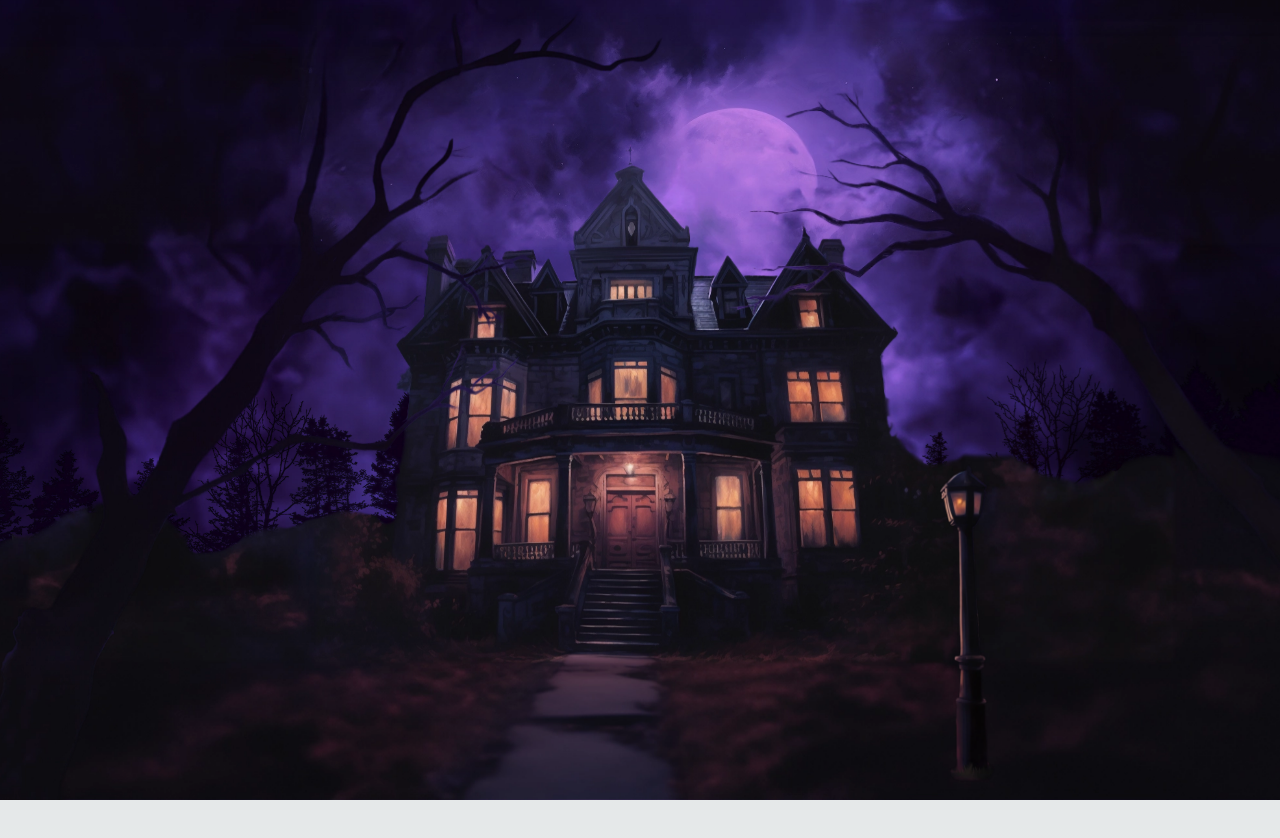
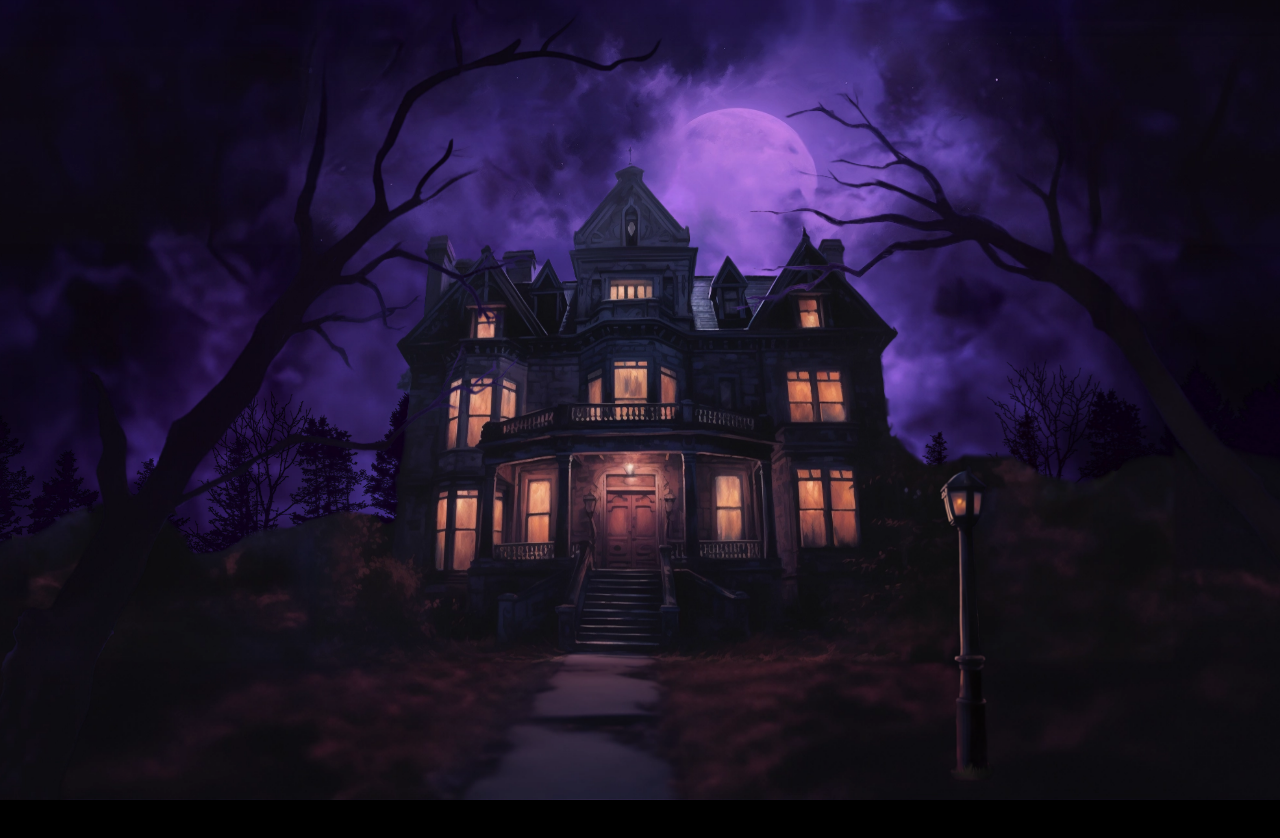
Before and after one commit to voice-adventures/ryft-website, a Next.js app: page / in a window 1280 px wide. Shown: the top 838 px of the page. Built offline with nearby package versions, Linux system fonts and the light colour scheme; a web font is replaced by a local one.

Commit message:
hack to use the image as a container dimensions setting and then overlay the same image on top but positioned correctly

```diff
--- a/src/app/globals.css
+++ b/src/app/globals.css
@@ -4,8 +4,8 @@
 
 :root {
   --foreground-rgb: 0, 0, 0;
-  --background-start-rgb: 214, 219, 220;
-  --background-end-rgb: 255, 255, 255;
+  --background-start-rgb: 0, 0, 0;
+  --background-end-rgb: 0, 0, 0;
 }
 
 @media (prefers-color-scheme: dark) {
--- a/src/app/page.tsx
+++ b/src/app/page.tsx
@@ -61,10 +61,14 @@ const Hero = () => {
         alignItems: 'center',
       }}
     >
-      <div style={{minWidth: 1400, position: 'absolute', bottom: 0, height: "100%", width: '100%',  alignSelf: 'center', left: '50%', transform: 'translateX(-50%)'}}>
-      {/* <Parallax style={{position: 'relative', height: '100vh', width: '100vw'}} speed={-1000}> */}
+      <div style={{minWidth: 1400, position: 'absolute', bottom: 0, height: "100%",  alignSelf: 'center', left: '50%', transform: 'translateX(-50%)'}}>
       <img
-        style={{ width: '100%', position: 'absolute', bottom: 0 }}
+        style={{ minWidth: '100vw', minHeight: "100vh", maxHeight: "100vh", maxWidth: 'none', position: 'relative'}}
+        src={IMAGES[0]}
+        alt="Ryft: A Timely Manor"
+      />
+      <img
+        style={{ minWidth: '100vw', minHeight: "100vh",  position: 'absolute', bottom: 0}}
         src={IMAGES[0]}
         alt="Ryft: A Timely Manor"
       />
```
